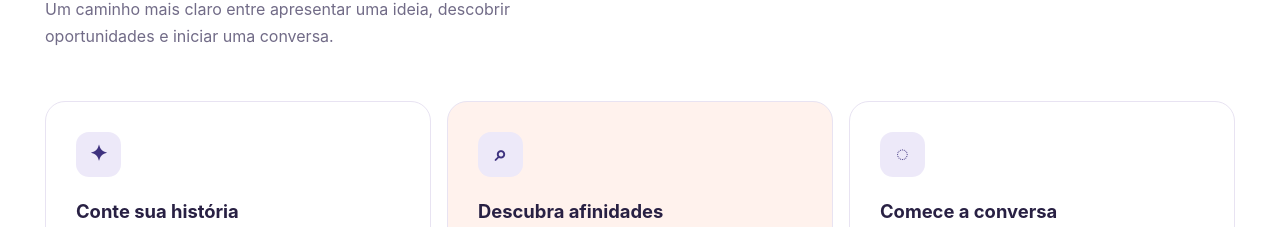
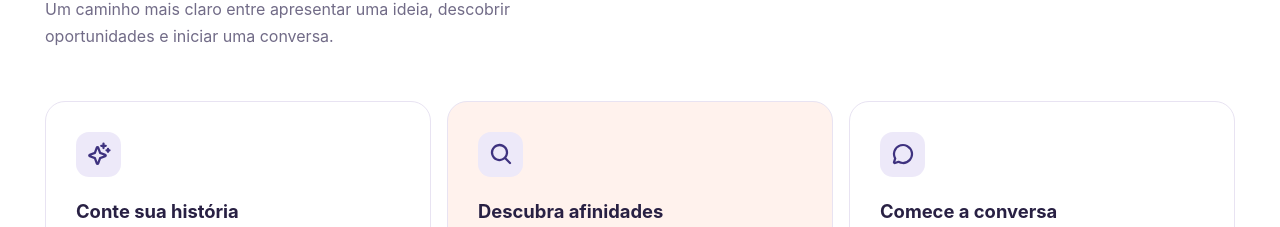
Before and after one commit to renatodelgado/Juntai-Frontend, a React (Vite) app: page / in a window 1280 px wide. Shown: the part 1095-1322 px from the top of the page. Built offline with nearby package versions, Linux system fonts and the light colour scheme; no server answers.

Commit message:
Use Phosphor icons in landing steps (#15)

```diff
--- a/src/features/home/pages/HomePage.tsx
+++ b/src/features/home/pages/HomePage.tsx
@@ -1,3 +1,8 @@
+import {
+  SparkleIcon,
+  MagnifyingGlassIcon,
+  ChatCircleIcon,
+} from '@phosphor-icons/react';
 import { Link } from 'react-router-dom';
 import logo from '@/shared/assets/images/logo-txt.svg';
 import symbol from '@/shared/assets/images/logo-symb.svg';
@@ -202,7 +207,7 @@ export function HomePage() {
             <div className="feature-grid">
               <article className="feature">
                 <div className="feature-icon" aria-hidden="true">
-                  ✦
+                  <SparkleIcon size={24} weight="bold" />
                 </div>
                 <h3>Conte sua história</h3>
                 <p>
@@ -212,7 +217,7 @@ export function HomePage() {
               </article>
               <article className="feature">
                 <div className="feature-icon" aria-hidden="true">
-                  ⌕
+                  <MagnifyingGlassIcon size={24} weight="bold" />
                 </div>
                 <h3>Descubra afinidades</h3>
                 <p>
@@ -222,7 +227,7 @@ export function HomePage() {
               </article>
               <article className="feature">
                 <div className="feature-icon" aria-hidden="true">
-                  ◌
+                  <ChatCircleIcon size={24} weight="bold" />
                 </div>
                 <h3>Comece a conversa</h3>
                 <p>
```
